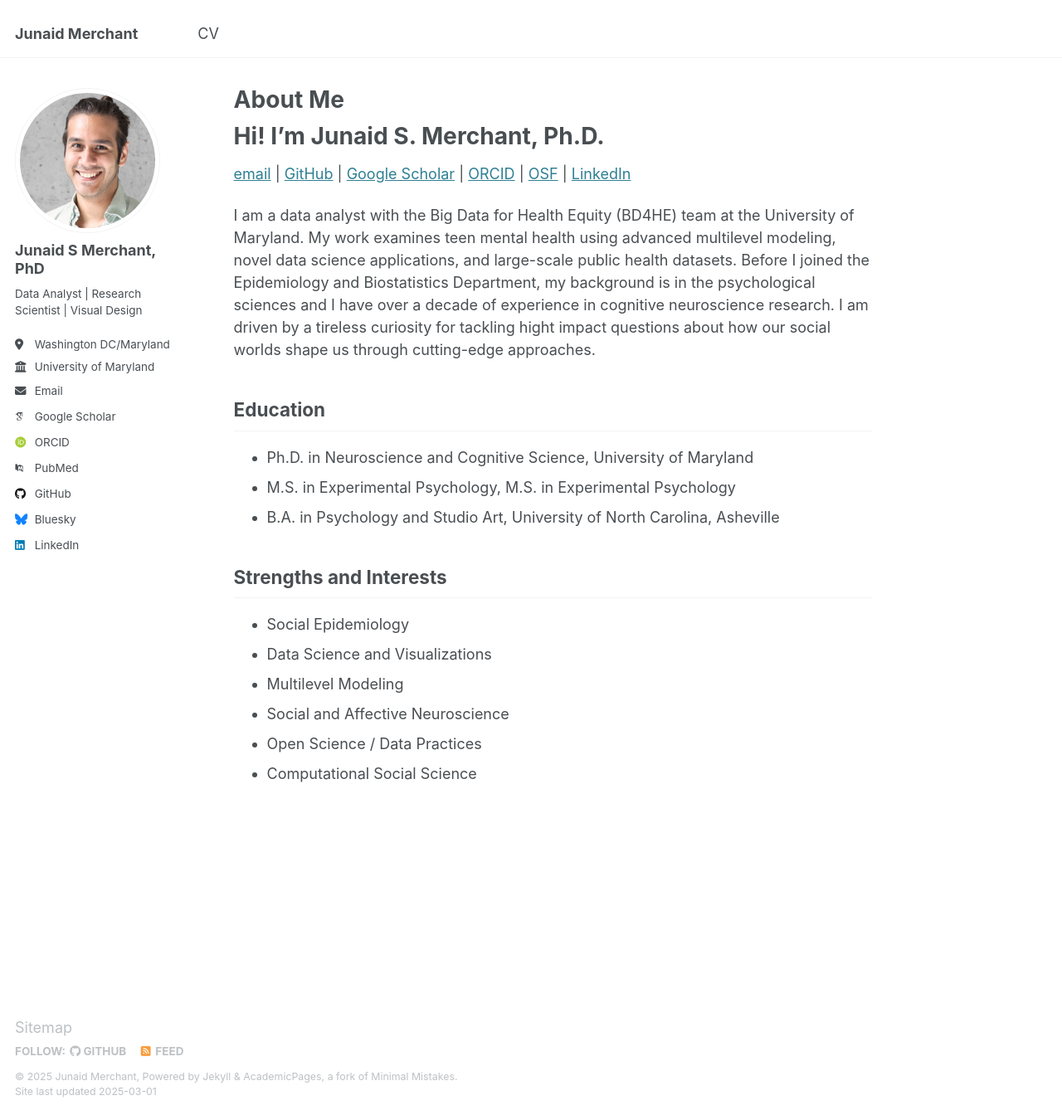
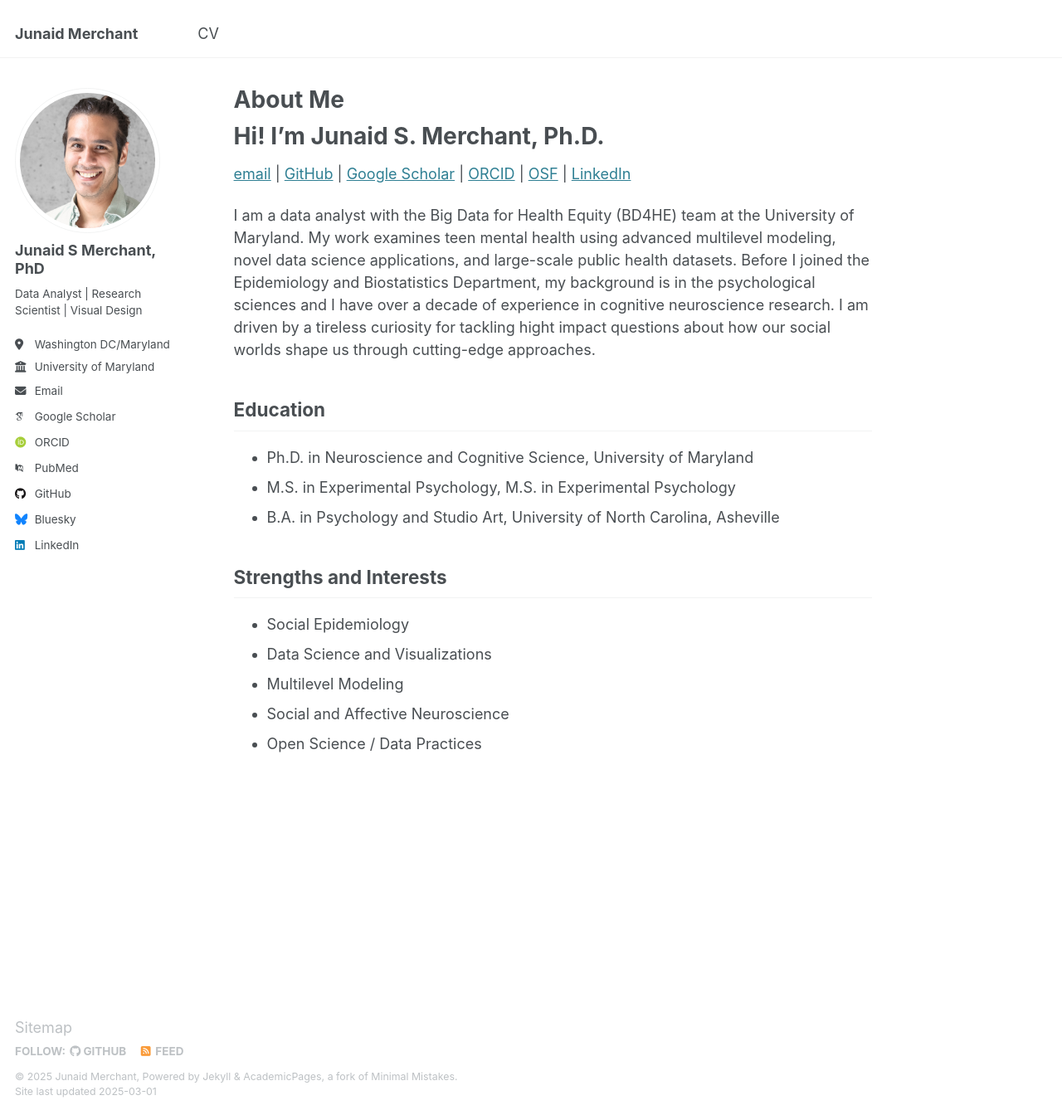
Before and after one commit to JunaidMerchant/JunaidMerchant.github.io, a Jekyll site: the page built from _pages/about.md, in a window 1280 px wide and 1344 px high. Shown: the whole window at 83% size. Built offline with Jekyll 4.4.1, drawn with Linux system fonts in a browser that asks for light colours; some web fonts are replaced.

Commit message:
Update about.md

```diff
--- a/_pages/about.md
+++ b/_pages/about.md
@@ -27,11 +27,9 @@ I am a data analyst with the Big Data for Health Equity (BD4HE) team at the Univ
 * B.A. in Psychology and Studio Art, University of North Carolina, Asheville
 
 
-
 ## Strengths and Interests
 * Social Epidemiology
 * Data Science and Visualizations
 * Multilevel Modeling
 * Social and Affective Neuroscience
 * Open Science / Data Practices
-* Computational Social Science
```
